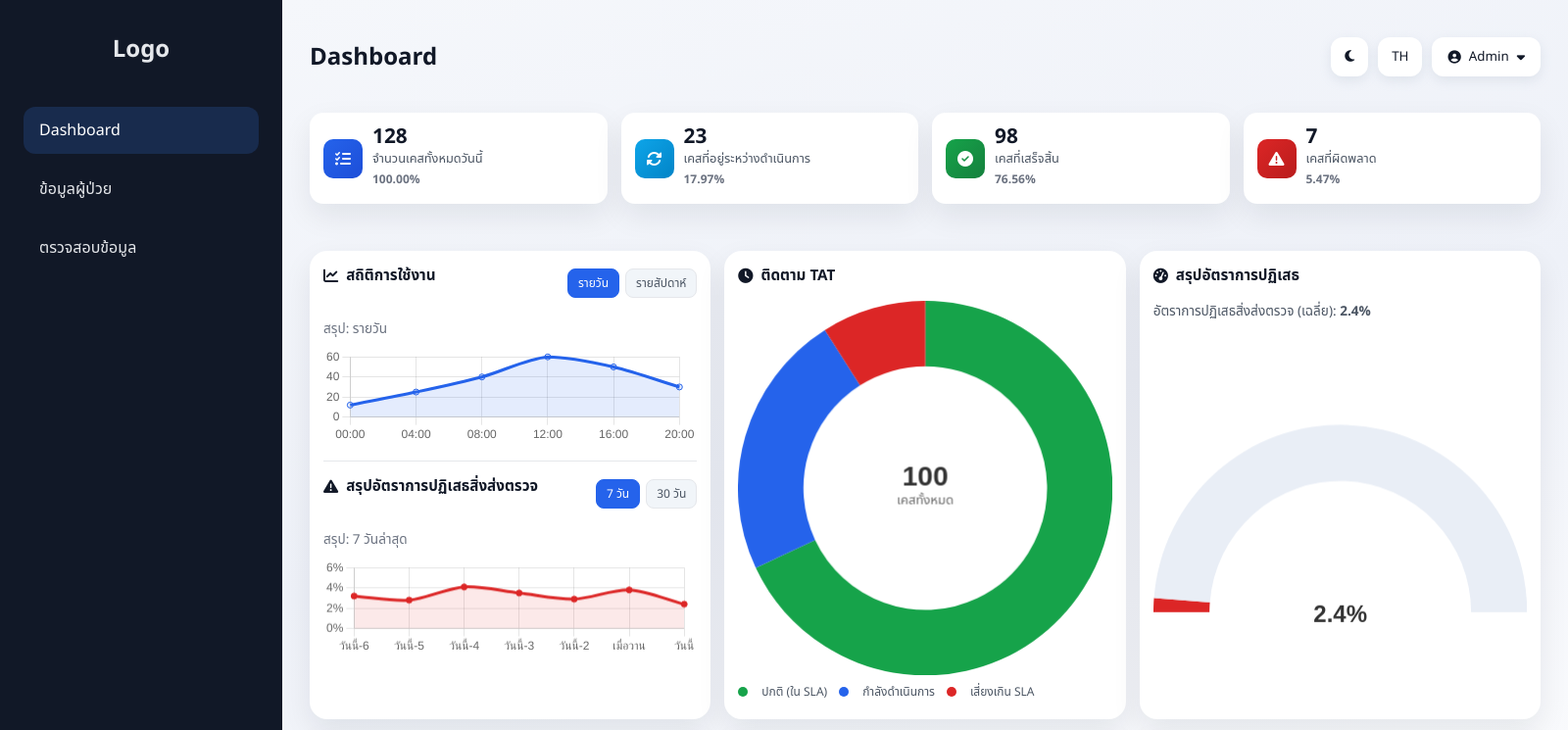
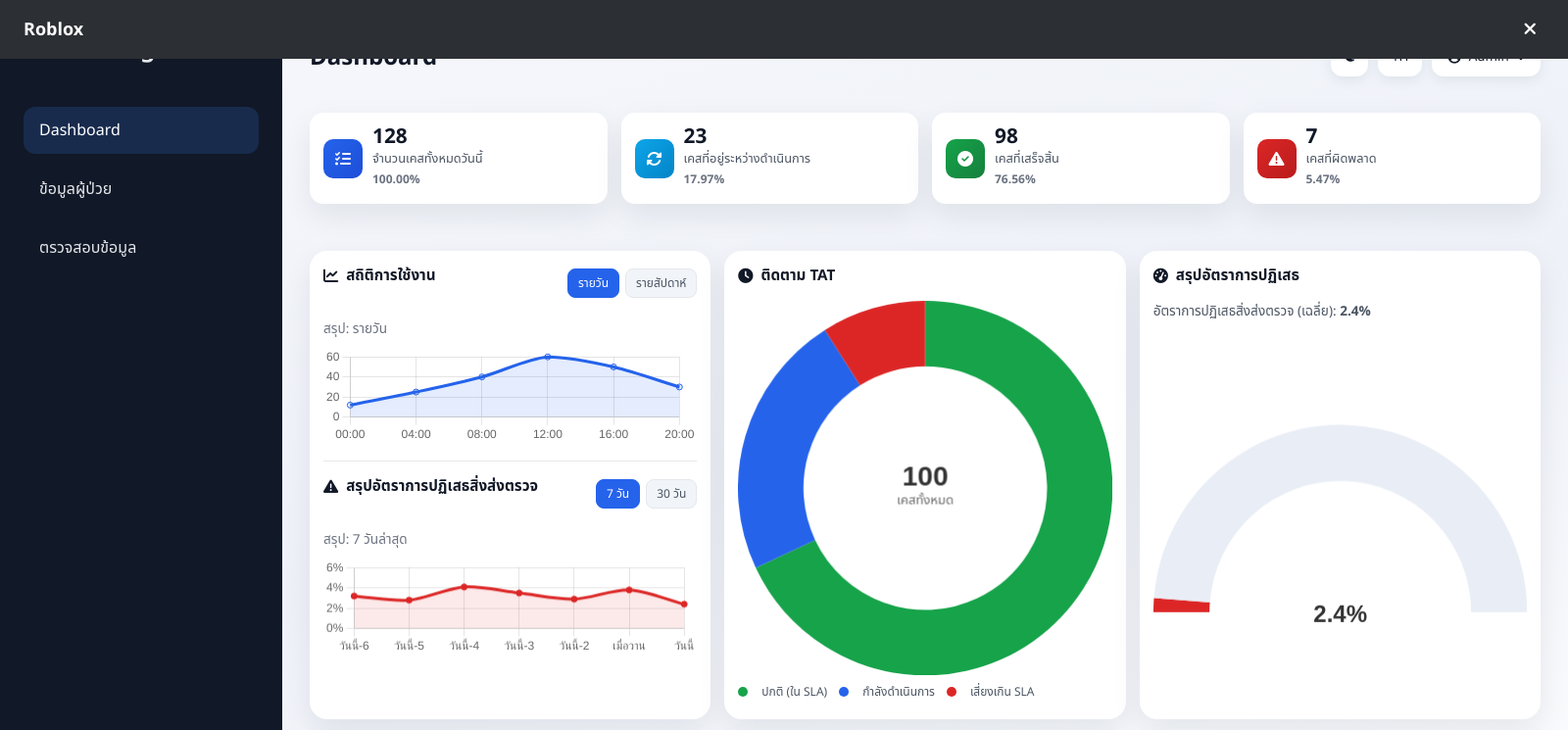
Before and after one commit to MyuW-who/PGX-project-new, an Electron app: page view/dashboard1.html in a window 1600 px wide. Both pictures are taken after a click on the item "ข้อมูลผู้ป่วย". Shown: the top 745 px of the page at 98% size. Drawn offline with nearby package versions, Linux system fonts and the light colour scheme; no server answers.

Commit message:
Update close Software

```diff
--- a/preload.js
+++ b/preload.js
@@ -31,6 +31,7 @@ contextBridge.exposeInMainWorld('electronAPI', {
   updateTestRequest: (requestId, data) => ipcRenderer.invoke('update-test-request', { requestId, data }),
   deleteTestRequest: (requestId) => ipcRenderer.invoke('delete-test-request', requestId),
   getTestRequestStats: () => ipcRenderer.invoke('get-test-request-stats'),
+  closeApp: () => ipcRenderer.send('window-close'),
 });
 
 try {
--- a/view/css/adminpage.css
+++ b/view/css/adminpage.css
@@ -54,7 +54,6 @@ body {
   left: 0;
   right: 0;
   height: 4px;
-  background: linear-gradient(90deg, #4f46e5 0%, #7c3aed 50%, #ec4899 100%);
 }
 
 .brand {
--- /dev/null
+++ b/view/css/navbar_hover.css
@@ -0,0 +1,56 @@
+/* ================================
+   🔹 NAVBAR HOVER SLIDE DOWN
+=================================== */
+.hover-navbar {
+  position: fixed;
+  top: -60px; /* ซ่อนตอนแรก */
+  left: 0;
+  width: 100%;
+  height: 60px;
+  background: #2c2f33;
+  color: white;
+  display: flex;
+  justify-content: flex-start; /* เปลี่ยนจาก center -> ให้เริ่มชิดซ้าย */
+  align-items: center;
+  transition: top 0.3s ease;
+  z-index: 1000;
+  padding-left: 0; /* ลบ padding */
+  margin: 0;
+}
+
+.hover-navbar.visible {
+  top: 0; /* โผล่เมื่อมีคลาส visible */
+}
+
+.navbar-content {
+  width: 100%; /* ครอบเต็ม */
+  display: flex;
+  justify-content: space-between;
+  align-items: center;
+  padding: 0 16px; /* เพิ่ม padding เฉพาะขอบขวา/ซ้ายเล็กน้อย */
+}
+
+.navbar-left .logo {
+  font-weight: 600;
+  font-size: 18px;
+  margin-left: 8px; /* ปรับระยะให้โลโก้ไม่ติดขอบเกินไป */
+}
+
+.navbar-right {
+  display: flex;
+  gap: 10px;
+  margin-right: 10px;
+}
+
+.nav-btn {
+  background: none;
+  border: none;
+  color: #fff;
+  cursor: pointer;
+  font-size: 18px;
+  transition: color 0.2s ease;
+}
+
+.nav-btn:hover {
+  color: #00bfa5;
+}
--- a/view/dashboard1.html
+++ b/view/dashboard1.html
@@ -10,6 +10,7 @@
   <link rel="stylesheet" href="./css/menu.css">
   <link rel="stylesheet" href="./css/darkmode.css">
   <link rel="stylesheet" href="./css/navbar.css">
+  <link rel="stylesheet" href="./css/navbar_hover.css">
 
   <!-- Font Awesome -->
   <link
@@ -22,7 +23,17 @@
   <script src="https://cdn.jsdelivr.net/npm/chart.js"></script>
 </head>
 <body>
-
+  <!-- แถบ Navbar -->
+  <div class="hover-navbar">
+    <div class="navbar-content">
+      <div class="navbar-left">
+        <span class="logo">Roblox</span>
+      </div>
+      <div class="navbar-right">
+        <button class="nav-btn close"><i class="fa fa-xmark"></i></button>
+      </div>
+    </div>
+  </div>
 
   <!-- Container หลัก -->
   <div class="container">
@@ -220,6 +231,8 @@
   <script src="./js/dashboard.js"></script>
   <script src="./js/darkmode.js"></script>
   <script src="./js/menu.js"></script>
+  <script src="./js/navbar_hover.js"></script>
+
 
 </body>
 </html>
--- a/view/js/dashboard.js
+++ b/view/js/dashboard.js
@@ -45,15 +45,7 @@ document.getElementById('logout')?.addEventListener('click', (e) => {
   window.electronAPI.navigate('login');
 });
 
-const dashboard_btn = document.getElementById('patient-btn');
-dashboard_btn?.addEventListener('click', () => {
-  window.electronAPI.navigate('patient');
-});
 
-const informationBtn = document.getElementById('information-btn');
-informationBtn?.addEventListener('click', () => {
-  window.electronAPI.navigate('information');
-});
 
 
 /* ============================================================
--- /dev/null
+++ b/view/js/navbar_hover.js
@@ -0,0 +1,33 @@
+/* ============================================================
+   🧭 NAVBAR HOVER + CLOSE APP (Electron)
+   ------------------------------------------------------------
+   ▶️ แสดง Navbar เมื่อเม้าท์ใกล้ขอบบนของจอ
+   ▶️ ปุ่ม ❌ จะสั่งปิดแอปผ่าน IPC ไปยัง main.js
+============================================================ */
+
+document.addEventListener("DOMContentLoaded", () => {
+  const hoverNav = document.querySelector(".hover-navbar");
+  const closeBtn = document.querySelector(".nav-btn.close");
+  let timer = null;
+
+  // 🟦 แสดง/ซ่อน Navbar เมื่อเลื่อนเม้าท์
+  document.addEventListener("mousemove", (e) => {
+    if (e.clientY <= 20) {
+      hoverNav.classList.add("visible");
+      clearTimeout(timer);
+    } else {
+      clearTimeout(timer);
+      timer = setTimeout(() => hoverNav.classList.remove("visible"), 1000);
+    }
+  });
+
+  // 🟥 ปุ่มปิดแอป
+  closeBtn?.addEventListener("click", () => {
+    console.log("🔴 Close button clicked");
+    if (window.electronAPI && typeof window.electronAPI.closeApp === "function") {
+      window.electronAPI.closeApp(); // ส่ง event ไป main.js
+    } else {
+      console.error("⚠️ electronAPI.closeApp() ไม่พร้อมใช้งาน");
+    }
+  });
+});
```
Also changed, not shown: main.js (+13 -0 lines), view/adminpage.html (+15 -0 lines), view/auditlog.html (+15 -0 lines), view/information.html (+16 -0 lines), view/patient.html (+15 -0 lines).
